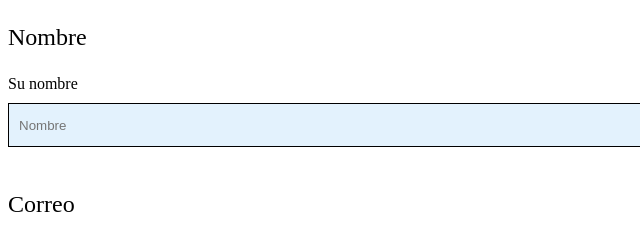
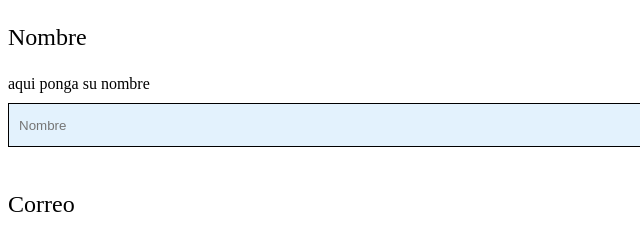
Before and after one commit to scruz29666-droid/formulario, a plain HTML site: page index.html in a window 1280 px wide. Shown: the top 239 px of the page, 0-640 px from the left. Drawn offline with Linux system fonts and the light colour scheme.

Commit message:
Actualize la linea 11 de index.html

```diff
--- a/index.html
+++ b/index.html
@@ -1,14 +1,14 @@
 <!DOCTYPE html>
 <html>
     <head>
-        <title> Formulario para tus contactos</title>
+        <title> Formulario para tus nuevos contactos</title>
         <link rel="stylesheet" type="text/css" href="estilos.css">
     </head>
     <body>
         <div class="form">
             <form action="guardar.php" method="POST">
                 <p> Nombre</p>
-                <label for="nombre">Su nombre</label>
+                <label for="nombre">aqui ponga su nombre</label>
                 <br>
                 <input type="text" name="nombre" placeholder="Nombre" required>
                 <p>Correo</p>
```
